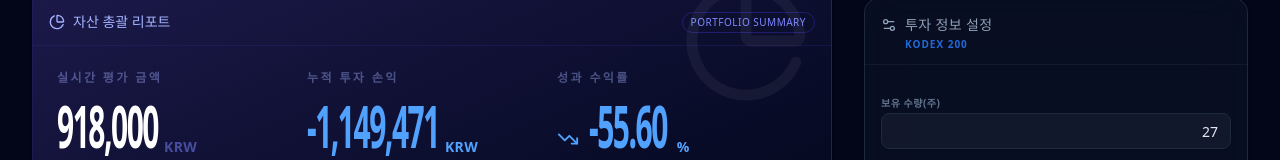
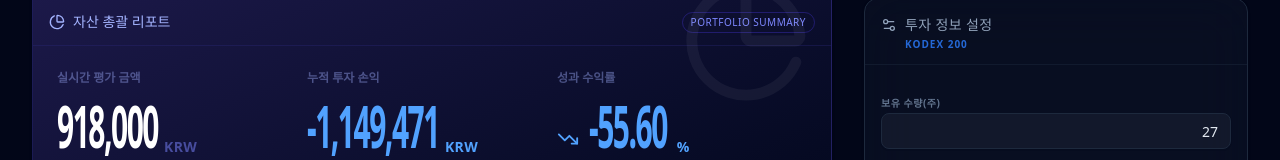
Before and after one commit to Gradually-ByB/kodex200, a Next.js app: page / in a window 1280 px wide. Shown: the part 403-563 px from the top of the page. Built offline with nearby package versions, Linux system fonts and the light colour scheme; no server answers; the database is empty; a web font is replaced by a local one.

Commit message:
style: set tracking-normal for asset summary card titles

```diff
--- a/src/components/TotalPortfolioCard.tsx
+++ b/src/components/TotalPortfolioCard.tsx
@@ -56,7 +56,7 @@ export default function TotalPortfolioCard({ totalValuation, totalPrincipal, isL
                 <CardContent className="p-6 pt-4 pb-10 grid grid-cols-1 md:grid-cols-3 items-center gap-y-10">
                     {/* Valuation */}
                     <div className="space-y-2">
-                        <p className="text-xs font-bold text-indigo-300/40 uppercase tracking-[0.2em]">실시간 평가 금액</p>
+                        <p className="text-xs font-bold text-indigo-300/40 uppercase tracking-normal">실시간 평가 금액</p>
                         <p className="text-3xl font-black tracking-tighter flex items-baseline gap-1.5 pt-8">
                             <span className="inline-block scale-y-[2.0] origin-bottom text-white leading-none">
                                 {totalValuation.toLocaleString()}
@@ -72,7 +72,7 @@ export default function TotalPortfolioCard({ totalValuation, totalPrincipal, isL
 
                     {/* Profit/Loss */}
                     <div className="space-y-2">
-                        <p className="text-xs font-bold text-indigo-300/40 uppercase tracking-[0.2em]">누적 투자 손익</p>
+                        <p className="text-xs font-bold text-indigo-300/40 uppercase tracking-normal">누적 투자 손익</p>
                         <div className={`flex items-baseline gap-1.5 pt-8 ${isPositive ? 'text-red-400' : 'text-blue-400'}`}>
                             <p className="text-3xl font-black tracking-tighter leading-none">
                                 <span className="inline-block scale-y-[2.0] origin-bottom">
@@ -88,7 +88,7 @@ export default function TotalPortfolioCard({ totalValuation, totalPrincipal, isL
 
                     {/* Return Rate */}
                     <div className="space-y-2">
-                        <p className="text-xs font-bold text-indigo-300/40 uppercase tracking-[0.2em]">성과 수익률</p>
+                        <p className="text-xs font-bold text-indigo-300/40 uppercase tracking-normal">성과 수익률</p>
                         <div className={`flex items-baseline gap-2.5 pt-8 ${totalReturnRate >= 0 ? 'text-red-400' : 'text-blue-400'}`}>
                             {totalReturnRate >= 0 ? <TrendingUp size={22} className="self-center mb-1" /> : <TrendingDown size={22} className="self-center mb-1" />}
                             <p className="text-3xl font-black tracking-tighter leading-none">
```
